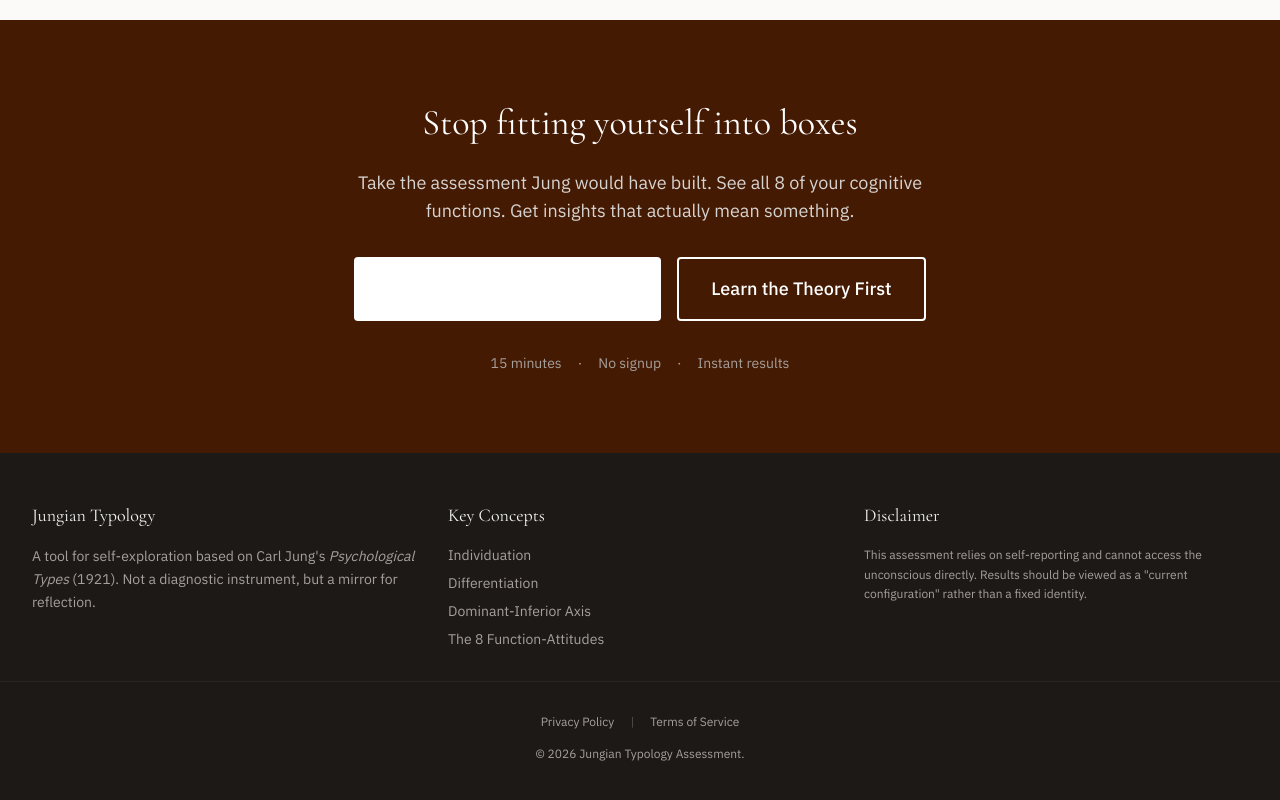
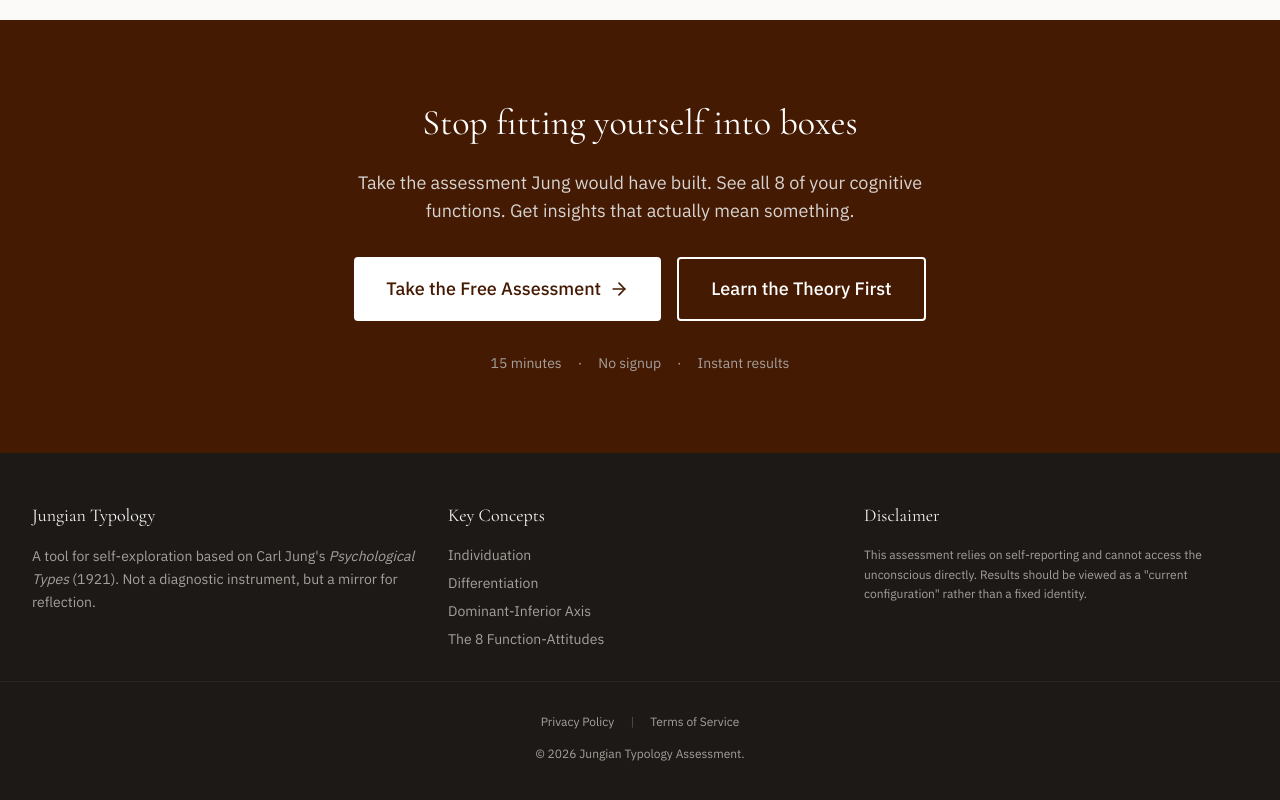
Before and after one commit to felmonon/jungian-typology-assessment, a React (Vite) app: page / in a window 1280 px wide. Shown: the part 8045-8845 px from the top of the page. Built offline with nearby package versions, Linux system fonts and the light colour scheme; no server answers.

Commit message:
Fix final CTA buttons - use native buttons to avoid style conflicts

```diff
--- a/pages/Home.tsx
+++ b/pages/Home.tsx
@@ -785,22 +785,19 @@ export const Home: React.FC = () => {
             Take the assessment Jung would have built. See all 8 of your cognitive functions. Get insights that actually mean something.
           </p>
           <div className="flex flex-col sm:flex-row gap-4 justify-center">
-            <Button
-              size="lg"
+            <button
               onClick={() => navigate('/assessment')}
-              className="bg-white text-jung-primary hover:bg-stone-100"
+              className="inline-flex items-center justify-center px-8 py-4 text-lg font-medium rounded-sm bg-white text-jung-primary hover:bg-stone-100 transition-colors"
             >
               Take the Free Assessment
               <ArrowRight className="ml-2 w-5 h-5" />
-            </Button>
-            <Button
-              variant="outline"
-              size="lg"
+            </button>
+            <button
               onClick={() => navigate('/learn')}
-              className="border-white text-white hover:bg-white/10"
+              className="inline-flex items-center justify-center px-8 py-4 text-lg font-medium rounded-sm border-2 border-white text-white hover:bg-white/10 transition-colors"
             >
               Learn the Theory First
-            </Button>
+            </button>
           </div>
           <p className="text-sm text-stone-400 mt-8 flex items-center justify-center gap-4 flex-wrap">
             <span>15 minutes</span>
```
